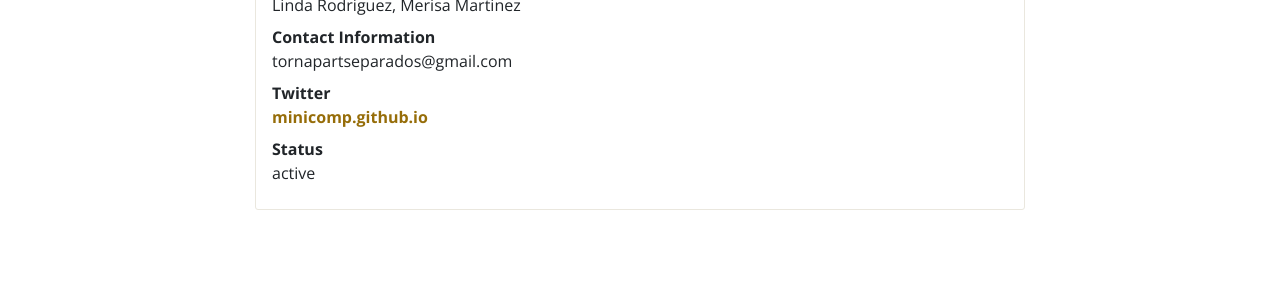
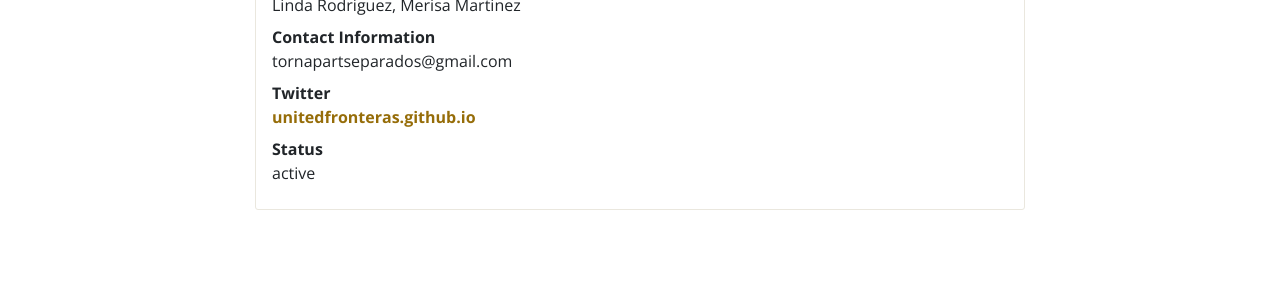
Before and after one commit to unitedfronteras/ufexhibition_mexusa, a Jekyll site: the page built from _united/obj111.md, in a window 1280 px wide. Shown: the part 1230-1530 px from the top of the page. Built offline with Jekyll 4.4.1, drawn with Linux system fonts in a browser that asks for light colours; some of the changed lines change nothing that is shown.

Commit message:
Update _config.yml

```diff
--- a/_config.yml
+++ b/_config.yml
@@ -20,7 +20,7 @@
 
 title:            'United Fronteras'
 description:      'UF brings together active and inactive works that leverage digital components to document the borderlands from multiple perspectives (literature, archives, art, oral histories, music, among others) from pre-colonial times to the twenty-first century. UF offers audiences a unique opportunity to meaningfully engage in the multidimensional layers of border regions.'
-url:              'https://minicomp.github.io'
+url:              'https://unitedfronteras.github.io/'
 baseurl:          '/ufexhibitionmexusa'
 copyright:        'Copyright 2020'
 logo:             '/assets/logo.png'
```
